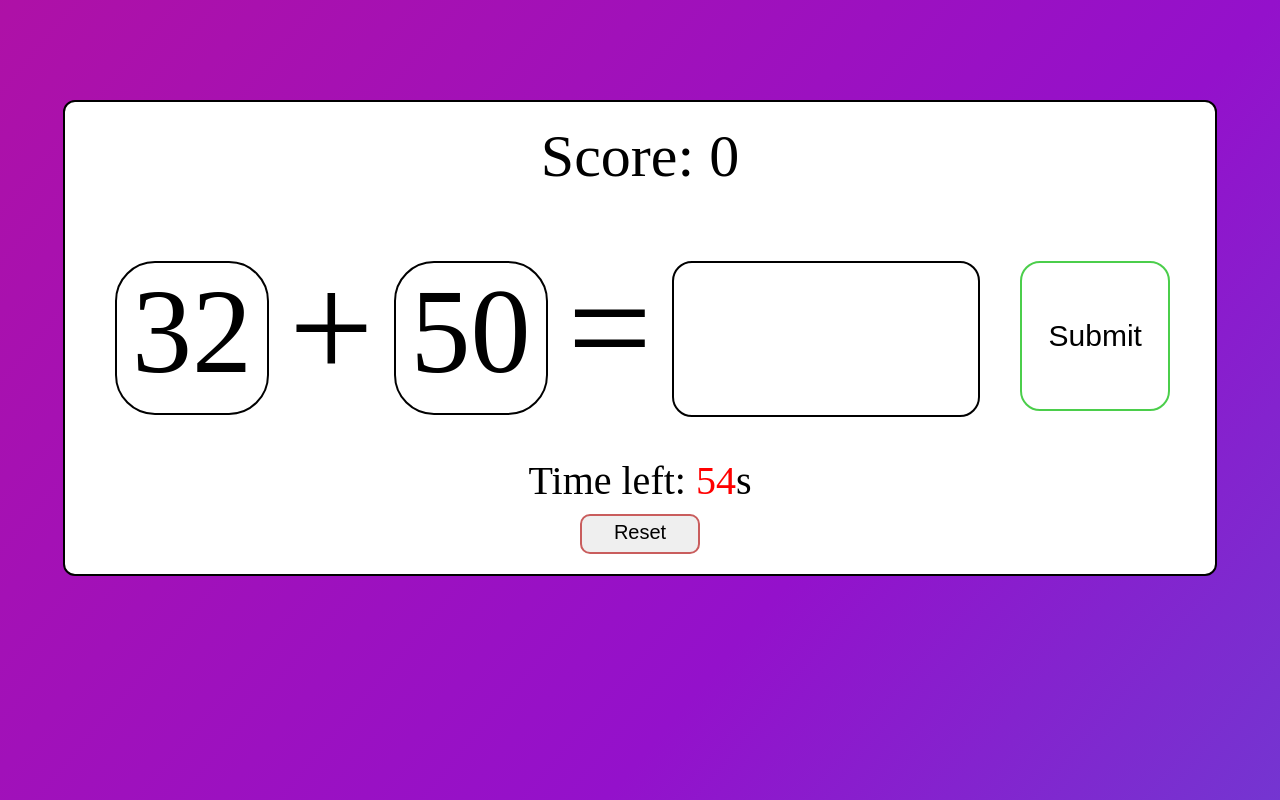
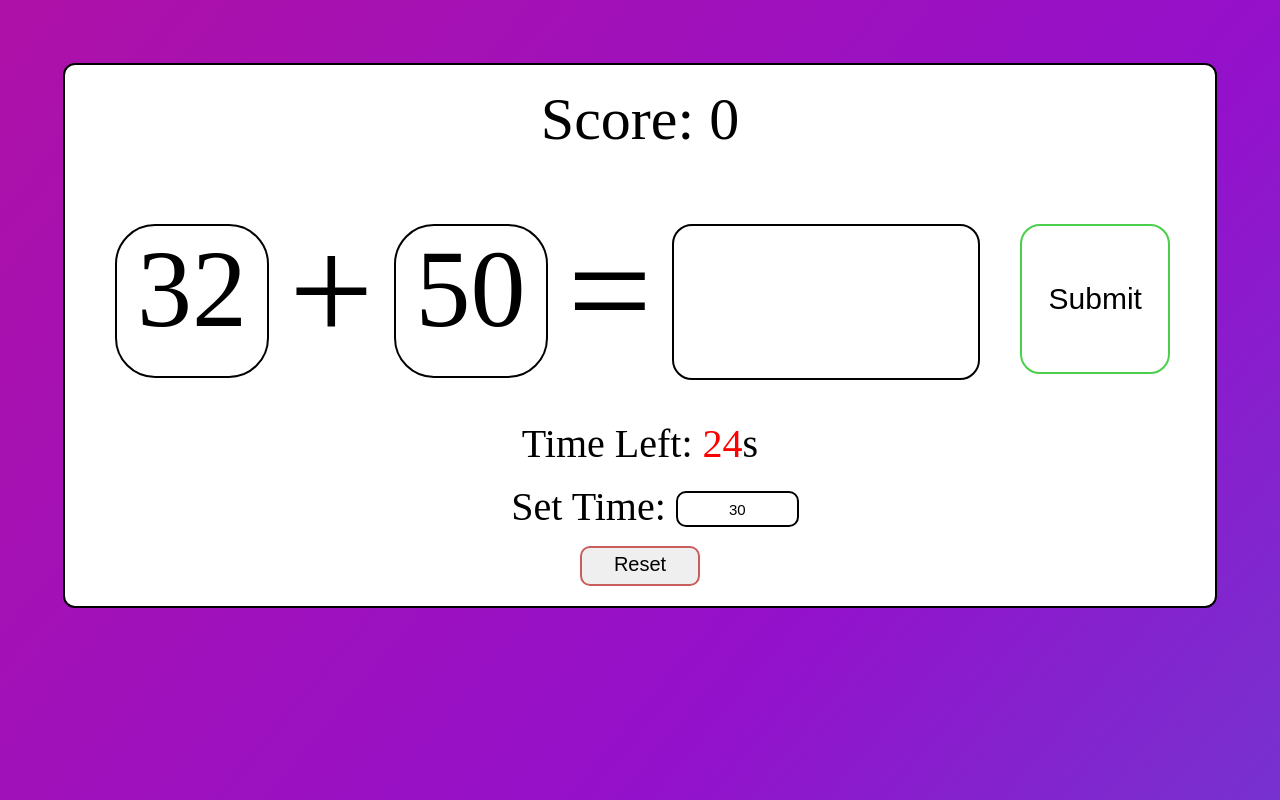
Before and after one commit to Ssebi1/math-game, a PHP site: page / in a window 1280 px wide. Run offline with PHP 8.4, Linux system fonts and the light colour scheme.

Commit message:
Final without dificulty

```diff
--- a/app.js
+++ b/app.js
@@ -65,13 +65,20 @@ var UIController = (function() {
 		resetButton: '.button--reset',
 		scoreLabel: '.score--value',
 		gameOver: '.gameOver--container',
-		timeLable: '.time--value'
+		timeLable: '.time--value',
+		timeInputValue: '.time--input'
 	};
 
 	return {
 		getFinalValueInput: function() {
 			var input = document.querySelector(DOMstrings.finalValueInput).value;
 			return input;
+		},
+
+		getTimerInputValue: function() {
+			var time = document.querySelector(DOMstrings.timeInputValue).value;
+			console.log(time);
+			return time;
 		},
 
 		updateNumbers: function(number1, number2) {
@@ -95,6 +102,10 @@ var UIController = (function() {
 			document.querySelector(DOMstrings.gameOver).style.display = 'block';
 		},
 
+		updateTimer: function(value) {
+			document.querySelector(DOMstrings.timeLable).textContent = value;
+		},
+
 		getDOMstrings: function() {
 			return DOMstrings;
 		}
@@ -105,6 +116,7 @@ var controller = (function(dataController, UIController) {
 	var DOMstrings = UIController.getDOMstrings();
 	var data = dataController.getData();
 	let isPlaying = 0;
+	data.time = UIController.getTimerInputValue();
 
 	var eventListener = function() {
 		//Submit button
@@ -126,13 +138,11 @@ var controller = (function(dataController, UIController) {
 		var timeInterval = setInterval(function() {
 			data.time = data.time - 1;
 
-			if (isPlaying != 0) document.querySelector(DOMstrings.timeLable).textContent = data.time;
+			if (isPlaying != 0) UIController.updateTimer(data.time);
 
 			if (data.time < 1 || isPlaying === 0) {
-				if (data.time < 1) document.querySelector(DOMstrings.timeLable).textContent = 0;
-
+				if (data.time < 1) UIController.updateTimer(0);
 				endGame();
-				if (data.time < 1) document.querySelector(DOMstrings.timeLable).textContent = 0;
 			}
 		}, 1000);
 	})();
@@ -143,8 +153,8 @@ var controller = (function(dataController, UIController) {
 	};
 
 	var nextValue = function() {
-		data.time = 60;
-		document.querySelector(DOMstrings.timeLable).textContent = data.time;
+		data.time = UIController.getTimerInputValue();
+		UIController.updateTimer(data.time);
 		UIController.updateInputValue('');
 		//Get random numbers
 		dataController.setValue();
@@ -170,7 +180,7 @@ var controller = (function(dataController, UIController) {
 		if (parseInt(inputValue) === finalValue) {
 			nextValue();
 			increaseScore(data);
-			data.time = 60;
+			data.time = UIController.getTimerInputValue();
 		}
 		else {
 			endGame();
@@ -192,8 +202,8 @@ var controller = (function(dataController, UIController) {
 	return {
 		init() {
 			isPlaying = 1;
-			data.time = 60;
-			document.querySelector(DOMstrings.timeLable).textContent = data.time;
+			data.time = UIController.getTimerInputValue();
+			UIController.updateTimer(data.time);
 			nextValue();
 			eventListener();
 			dataController.resetScore();
--- a/index.html
+++ b/index.html
@@ -22,7 +22,12 @@
             <input type="text" name="number--result" class="number--result" maxlength="4">
             <button type="submit" class="button--submit"><span class="buttonText--submit">Submit</span></button>
         </div>
-        <div class="time--container">Time left: <span class="time--value"></span>s</div>
+        <div class="time--container">Time Left: <span class="time--value"></span>s</div>
+        <ul class="timeInput--container">
+            <li><label class="time--label">Set Time:</label></li>
+            <li><input type="text" name="time--input" class="time--input" placeholder="Custom time" maxlength="3"
+                    value="30"></li>
+        </ul>
         <button type="submit" class="button--reset"><span class="buttonText--reset">Reset</span></button>
 
 
--- a/style.css
+++ b/style.css
@@ -24,7 +24,8 @@ body {
 	max-width: 1150px;
 	height: auto;
 	margin: 0 auto;
-	margin-top: 100px;
+	margin-top: 5%;
+	margin-bottom: 5%;
 	background-color: white;
 	border-radius: 12px;
 	border: 2px solid black;
@@ -32,7 +33,7 @@ body {
 
 .gameOver--container {
 	text-align: center;
-	font-size: 90px;
+	font-size: 60px;
 	display: none;
 	color: rgb(201, 93, 93);
 	margin-top: 20px;
@@ -61,7 +62,7 @@ body {
 	border-radius: 40px;
 	display: flex;
 	margin: 20px;
-	font-size: 120px;
+	font-size: 110px;
 	justify-content: center;
 }
 
@@ -82,8 +83,8 @@ body {
 	background-color: white;
 }
 
-input[type=text] {
-	font-size: 120px;
+.number--result[type=text] {
+	font-size: 110px;
 	text-align: center;
 }
 
@@ -122,6 +123,33 @@ input[type=text] {
 	color: red;
 }
 
+.time--input {
+	width: 115px;
+	height: 30px;
+	font-size: 15px;
+	justify-content: center;
+	text-align: center;
+	border: 2px solid black;
+	border-radius: 10px;
+	transition-duration: 0.4s;
+	outline: none;
+	margin-top: 8px;
+}
+
+.time--label {
+	font-size: 40px;
+}
+
+.timeInput--container {
+	display: flex;
+	justify-content: center;
+}
+
+.timeInput--container li {
+	display: inline-block;
+	padding-right: 10px;
+}
+
 .button--reset {
 	margin: 0 auto;
 	display: flex;
```
Also changed, not shown: Varela-Regular.ttf (added).
